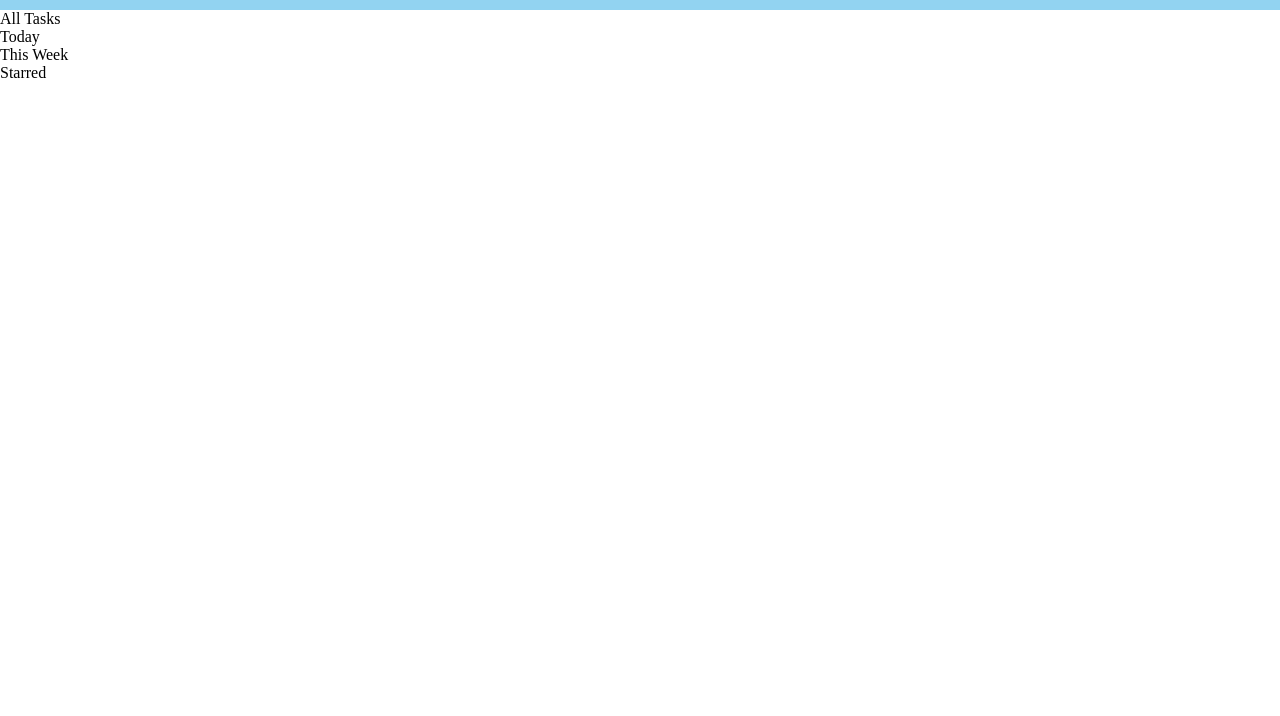
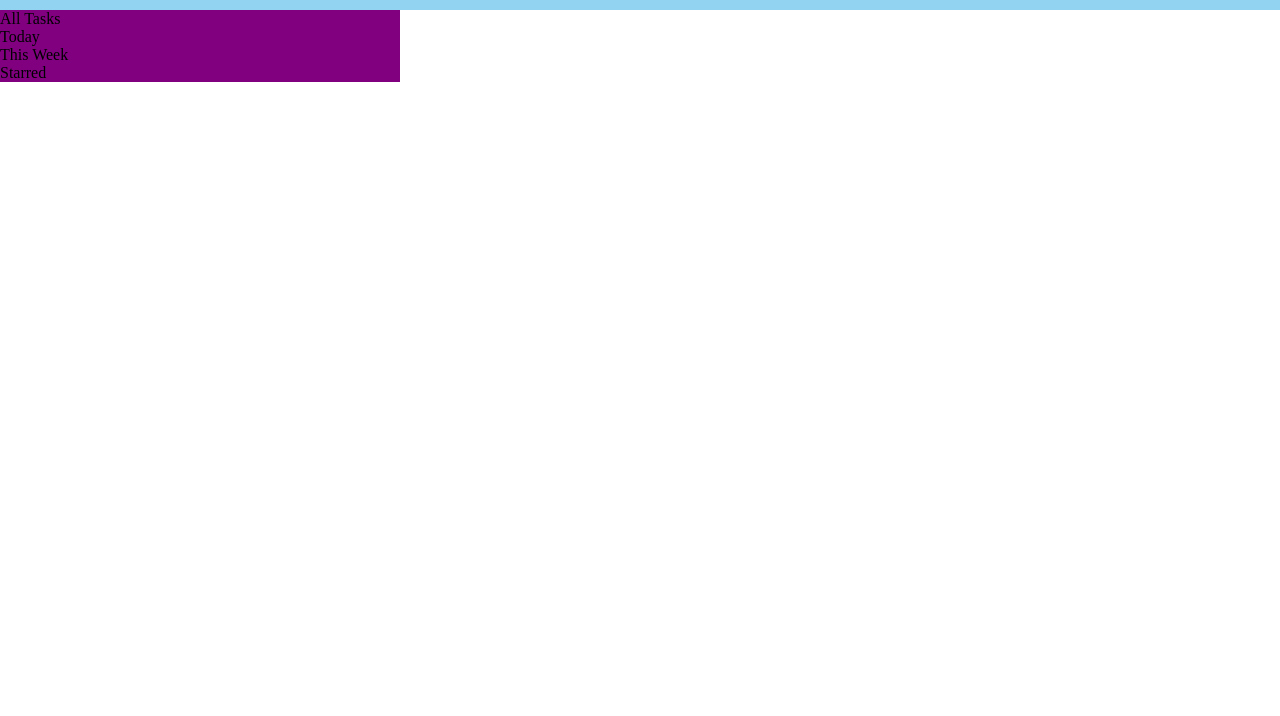
Before and after one commit to IEatBurntToasts/to-do-list, a website built with webpack: page src/template.html in a window 1280 px wide. Shown: the part 84-800 px from the top of the page. Built offline with nearby package versions, Linux system fonts and the light colour scheme.

Commit message:
Set display flex on nav bar

```diff
--- a/src/styles.css
+++ b/src/styles.css
@@ -13,3 +13,10 @@ h1 {
     text-align: center;
     font-size: clamp(25px,3vw,3rem);
 }
+
+nav {
+    display: flex;
+    flex-direction: column;
+    max-width: 400px;
+    background-color: purple;
+}
```
